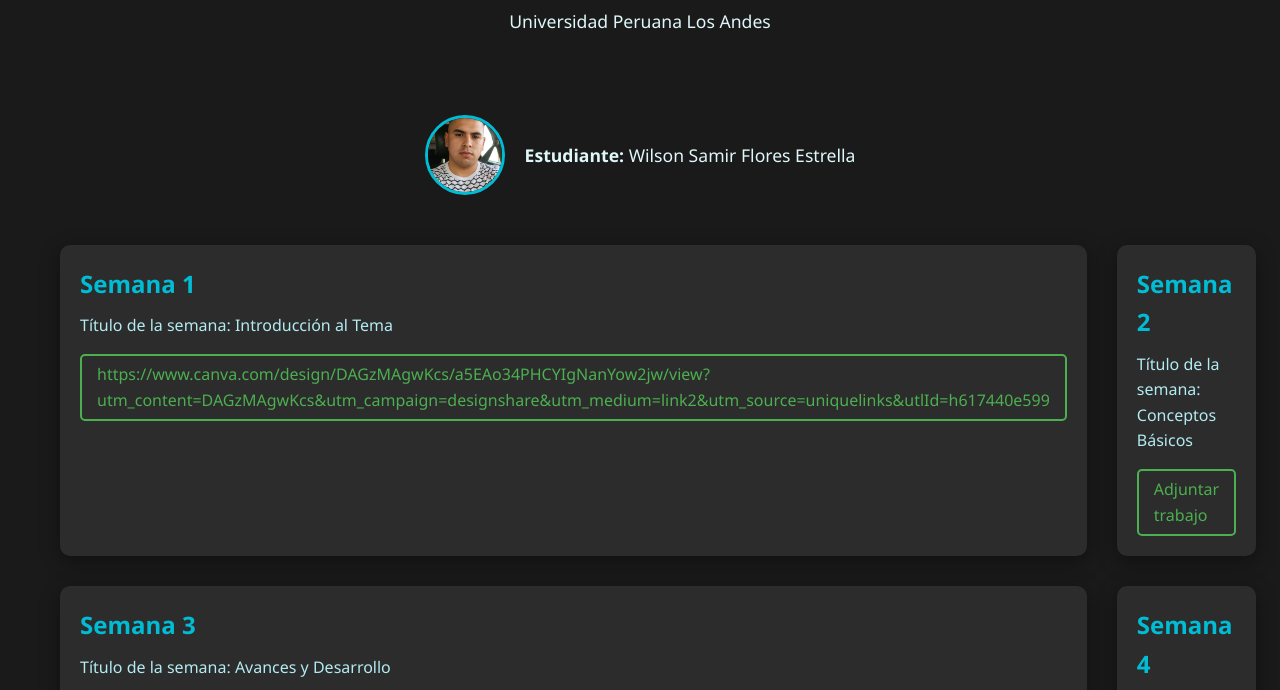
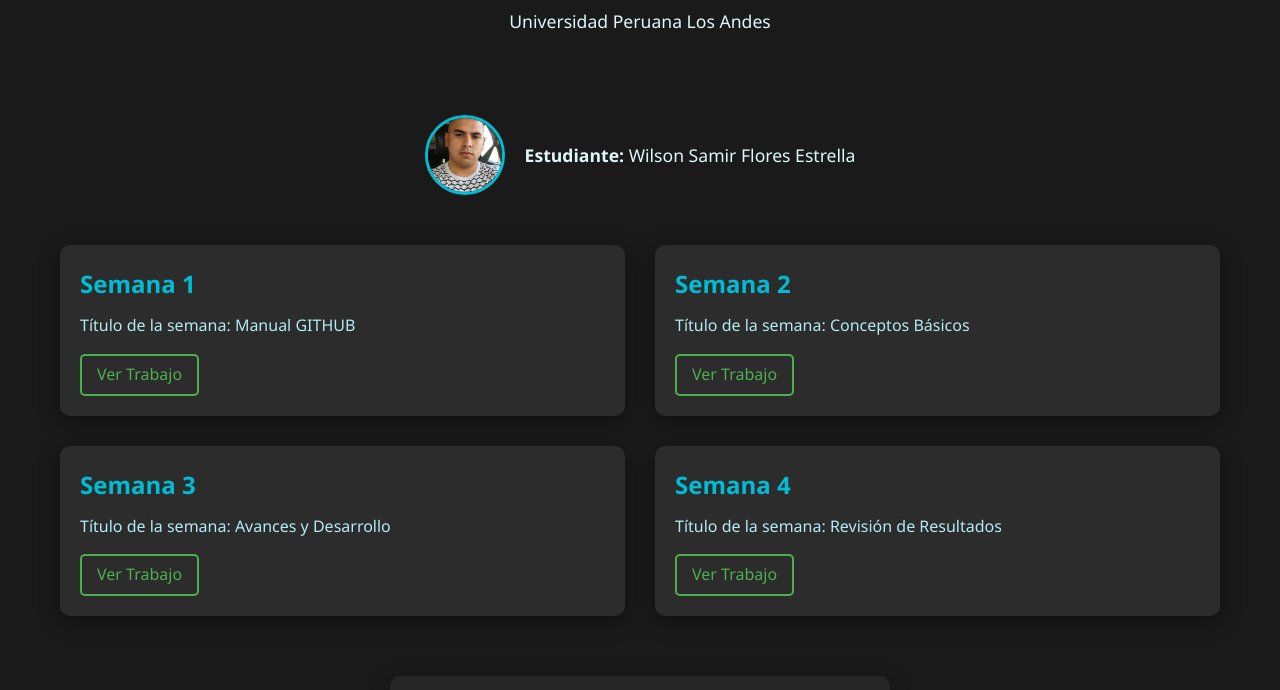
Before and after one commit to ingenieriadesistemasdesistemas-dotcom/samir777.github.io, a plain HTML site: page index.html in a window 1280 px wide. Shown: the part 245-935 px from the top of the page. Drawn offline with Linux system fonts and the light colour scheme.

Commit message:
Update index.html

```diff
--- a/index.html
+++ b/index.html
@@ -33,25 +33,33 @@
     <section id="semanas" class="week-container">
     <div class="week">
         <h3>Semana 1</h3>
-            <p>Título de la semana: Introducción al Tema</p>
-            <a href="#" class="work-link">https://www.canva.com/design/DAGzMAgwKcs/a5EAo34PHCYIgNanYow2jw/view?utm_content=DAGzMAgwKcs&utm_campaign=designshare&utm_medium=link2&utm_source=uniquelinks&utlId=h617440e599</a>
+        <p>Título de la semana: Manual GITHUB</p>
+        <a href="https://www.canva.com/design/DAGzMAgwKcs/a5EAo34PHCYIgNanYow2jw/view?utm_content=DAGzMAgwKcs&utm_campaign=designshare&utm_medium=link2&utm_source=uniquelinks&utlId=h617440e599"
+           target="_blank"
+           class="work-link">
+           Ver Trabajo
+        </a>
     </div>
+
     <div class="week">
         <h3>Semana 2</h3>
         <p>Título de la semana: Conceptos Básicos</p>
-            <a href="#" class="work-link">Adjuntar trabajo</a>
+        <a href="semana2.pdf" target="_blank" class="work-link">Ver Trabajo</a>
     </div>
+
     <div class="week">
         <h3>Semana 3</h3>
         <p>Título de la semana: Avances y Desarrollo</p>
-            <a href="#" class="work-link">Adjuntar trabajo</a>
+        <a href="semana3.pdf" target="_blank" class="work-link">Ver Trabajo</a>
     </div>
+
     <div class="week">
         <h3>Semana 4</h3>
         <p>Título de la semana: Revisión de Resultados</p>
-            <a href="#" class="work-link">Adjuntar trabajo</a>
+        <a href="semana4.pdf" target="_blank" class="work-link">Ver Trabajo</a>
     </div>
 </section>
+
 
     <section id="contacto" class="seccion form-section">
         <h2>Contacto</h2>
```
Lines whose indentation alone changed are shown as unchanged.
